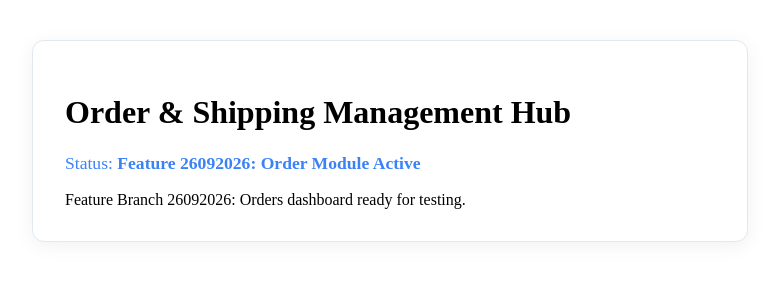
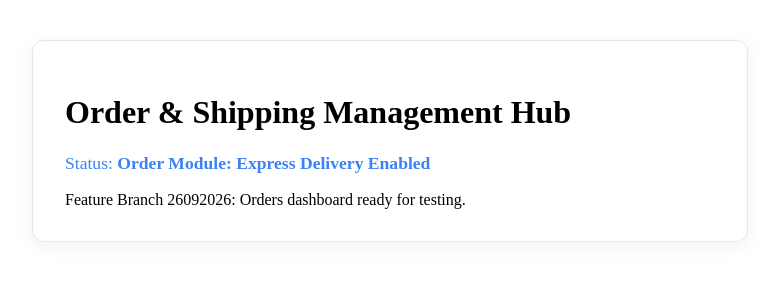
Before and after one commit to 2071999/practice, an Angular app in the folder frontend/: page / in a window 1280 px wide. Shown: the top 300 px of the page, without its empty margins (250-1029 px from the left). Built offline with nearby package versions, Linux system fonts and the light colour scheme.

Commit message:
feat(orders): express delivery enabled with 500 orders

```diff
--- a/frontend/src/app/app.component.ts
+++ b/frontend/src/app/app.component.ts
@@ -8,6 +8,6 @@ import { Component } from '@angular/core';
 })
 export class AppComponent {
   title = 'Order & Shipping Management Hub';
-  status = 'Feature 26092026: Order Module Active';
-  orderCount = 112;
+  status = 'Order Module: Express Delivery Enabled';
+  orderCount = 500;
 }
```
